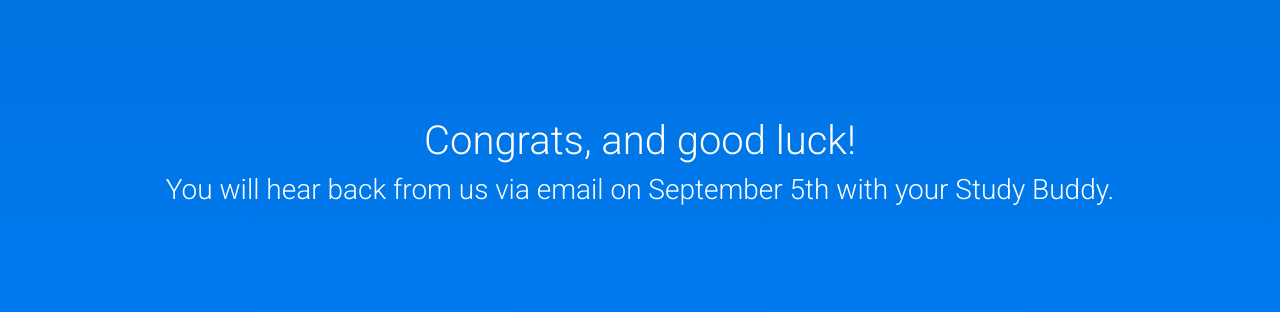
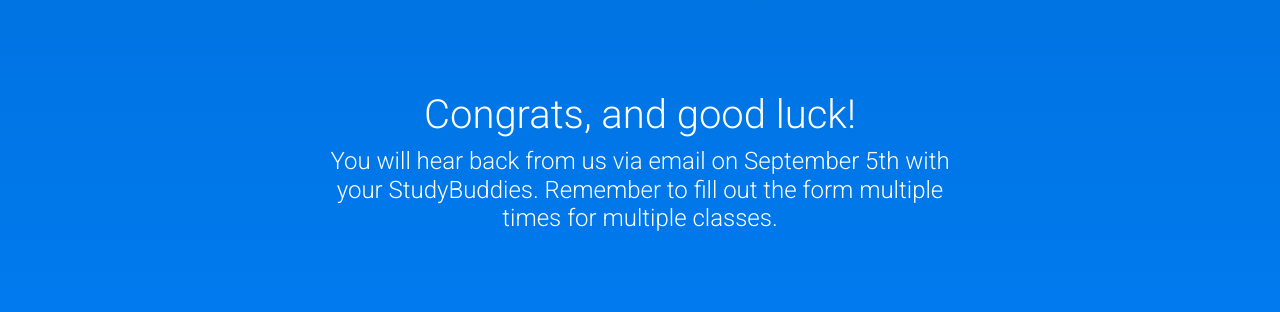
Before and after one commit to vjindal0112/studyBuddy, a React (Create React App) app: page /submitted in a window 1280 px wide. Shown: the part 234-546 px from the top of the page. Built offline with nearby package versions, Linux system fonts and the light colour scheme.

Commit message:
hopefully end some questions

```diff
--- a/src/pages/Submitted.js
+++ b/src/pages/Submitted.js
@@ -1,5 +1,13 @@
 import React from "react";
 import { Helmet } from 'react-helmet';
+import styled from 'styled-components';
+
+const Texth4 = styled.h4`
+  max-width: 50%;
+  @media(max-width: 768px) {
+    max-width: 90%;
+  }
+`;
 
 const Submitted = () => {
   return (
@@ -47,10 +55,9 @@ const Submitted = () => {
       </Helmet>
       <div className="App">
         <h1>Congrats, and good luck!</h1>
-        <h3>
-          You will hear back from us via email on September 5th with your Study
-          Buddy.
-        </h3>
+        <Texth4>
+          You will hear back from us via email on September 5th with your StudyBuddies. Remember to fill out the form multiple times for multiple classes.
+        </Texth4>
       </div>
     </>
   );
```
